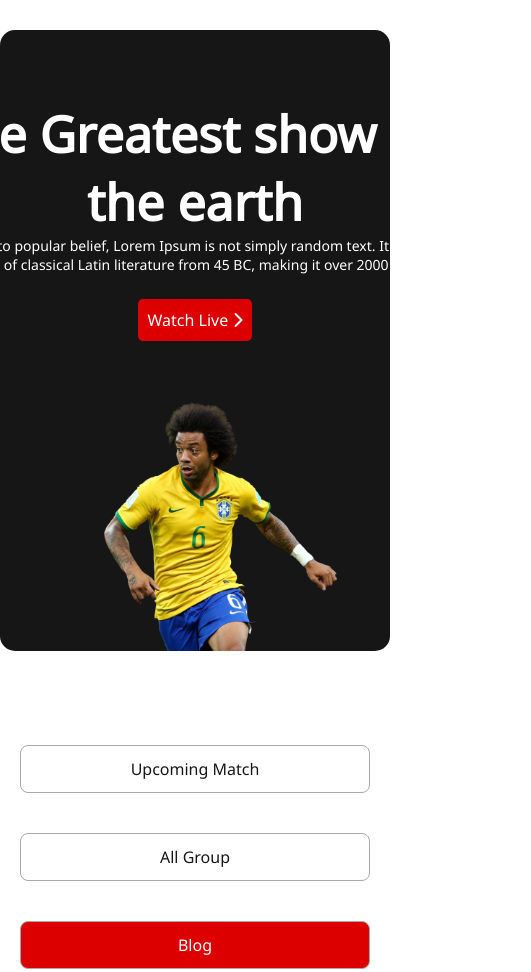
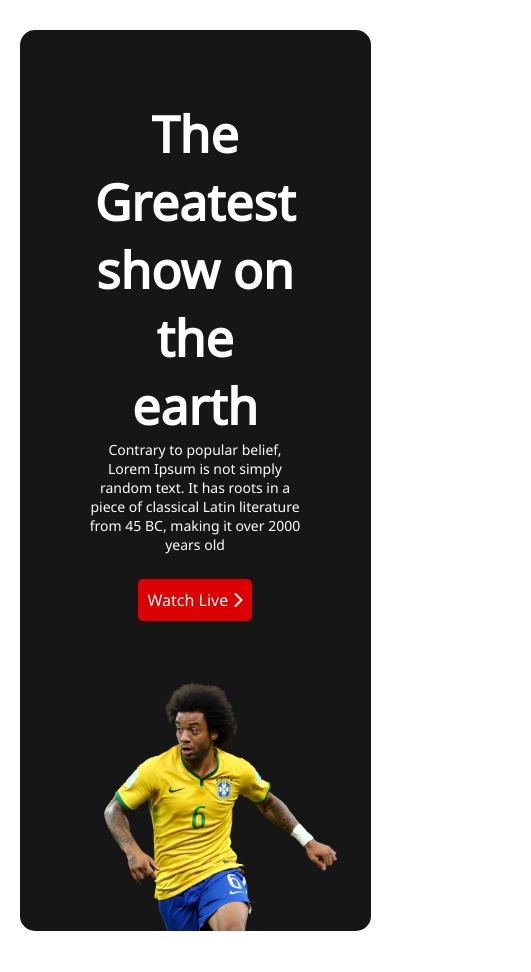
Before and after one commit to mrpranto/world-cup-assignment, a plain HTML site: page index.html in a window 390 px wide. Shown: the top 972 px of the page, 531 px wide, since content can reach past the window. Drawn offline with Linux system fonts and the light colour scheme; a web font is replaced by a local one.

Commit message:
some design added

```diff
--- a/css/style.css
+++ b/css/style.css
@@ -182,18 +182,22 @@ nav li a{
 
 @media only screen and (max-width: 688px) {
     .container{
-        width: 100%;
+        width: 90%;
         margin: auto;
     }
     .hero-section {
-        display: grid;
-        justify-content: center;
+        display: flex;
+        flex-direction: row;
+        width: 100%;
+        flex-wrap: wrap;
     }
     .title-area{
         text-align: center;
+        width: 100%;
     }
     .banner-image-area{
         text-align: center;
+        width: 100%;
     }
     .banner-image{
         width: 233px !important;
```
